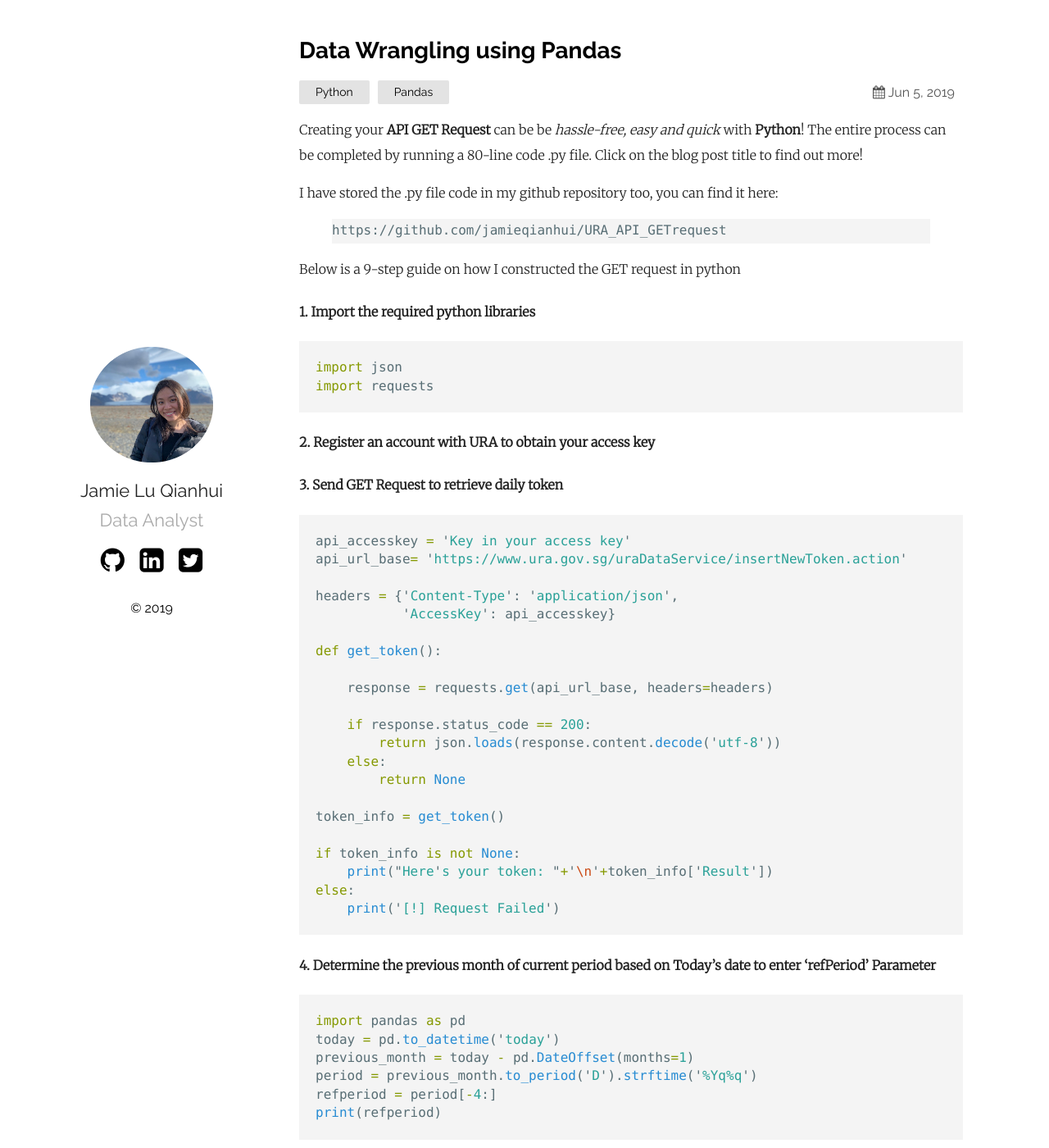
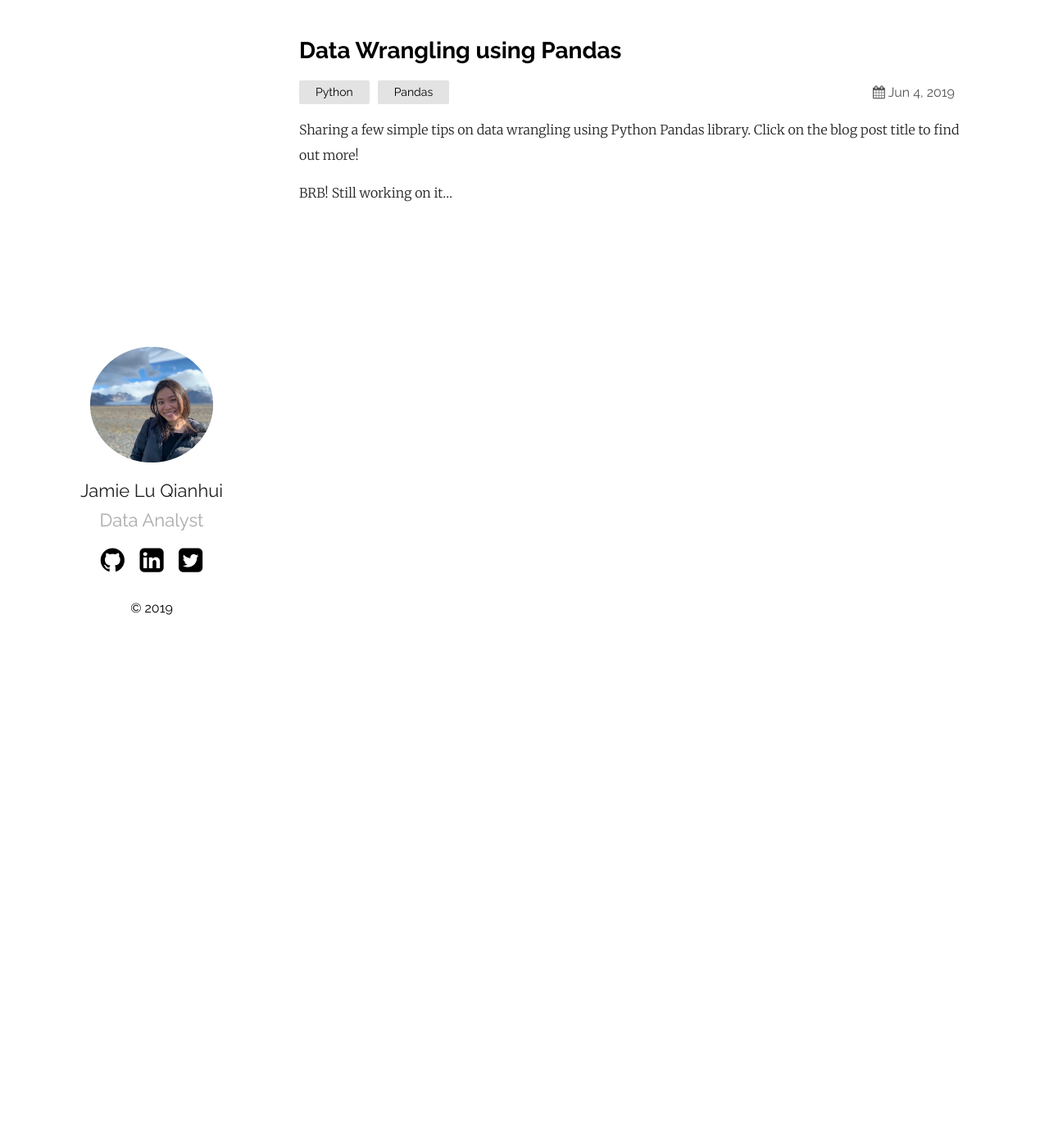
Before and after one commit to jamieqianhui/jamieqianhui.github.io, a Jekyll site: the page built from _posts/2019-06-04-Data-Wrangling-in-Python.markdown, in a window 1280 px wide and 1400 px high. Shown: the whole window at 82% size. Built offline with Jekyll 4.4.1, drawn with Linux system fonts in a browser that asks for light colours; some of the changed text lies outside the part shown.

Commit message:
updated blog post content

````diff
--- a/_posts/2019-06-04-Data-Wrangling-in-Python.markdown
+++ b/_posts/2019-06-04-Data-Wrangling-in-Python.markdown
@@ -1,124 +1,9 @@
 ---
 layout: post
 title:  "Data Wrangling using Pandas"
-date:   2019-06-05 13:24:36 +0800
+date:   2019-06-04 13:24:36 +0800
 categories: Python Pandas
 ---
-Creating your **API GET Request** can be be *hassle-free, easy and quick* with **Python**!
-The entire process can be completed by running a 80-line code .py file. Click on the blog post title to find out more!
+Sharing a few simple tips on data wrangling using Python Pandas library. Click on the blog post title to find out more!
 
-I have stored the .py file code in my github repository too, you can find it here:
-{% highlight html %}
-https://github.com/jamieqianhui/URA_API_GETrequest
-{% endhighlight %}
-
-Below is a 9-step guide on how I constructed the GET request in python
-
-#### 1. Import the required python libraries
-
-```python
-import json
-import requests
-```
-#### 2. Register an account with URA to obtain your access key
-#### 3. Send GET Request to retrieve daily token
-
-```python
-api_accesskey = 'Key in your access key'
-api_url_base= 'https://www.ura.gov.sg/uraDataService/insertNewToken.action'
-
-headers = {'Content-Type': 'application/json',
-           'AccessKey': api_accesskey}
-
-def get_token():
-
-    response = requests.get(api_url_base, headers=headers)
-
-    if response.status_code == 200:
-        return json.loads(response.content.decode('utf-8'))
-    else:
-        return None
-
-token_info = get_token()
-
-if token_info is not None:
-    print("Here's your token: "+'\n'+token_info['Result'])
-else:
-    print('[!] Request Failed')
-```
-
-
-#### 4. Determine the previous month of current period based on Today's date to enter 'refPeriod' Parameter
-
-```python
-import pandas as pd
-today = pd.to_datetime('today')
-previous_month = today - pd.DateOffset(months=1)
-period = previous_month.to_period('D').strftime('%Yq%q')
-refperiod = period[-4:]
-print(refperiod)
-```
-
-#### 5. Send GET Request to retrieve a list of median rentals of private non-landed residential properties based on refPeriod
-
-```python
-api_url_base2= 'https://www.ura.gov.sg/uraDataService/invokeUraDS?service=PMI_Resi_Rental&'
-
-headers2 = {'Content-Type': 'application/json',
-           'AccessKey': api_accesskey,
-           'Token': token_info['Result']}
-
-params = {'refPeriod' : refperiod}
-
-def get_data():
-
-    response = requests.get(api_url_base2, params=params, headers=headers2)
-
-    if response.status_code == 200:
-        return json.loads(response.content.decode('utf-8'))
-    else:
-        return None
-
-data_info = get_data()
-
-if data_info is not None:
-    print("Success! json dataset to convert to csv is embedded in data_info['Result']")
-else:
-    print('[!] Request Failed')
-```
-
-#### 6. Flatten nested data in json file
-
-```python
-from pandas.io.json import json_normalize
-data = data_info['Result']
-flattendata = json_normalize(data,'rental',['project','street','y','x'],errors='ignore')
-```
-
-#### 7. URA Publishes previous month's data; Determine previous month mmYY from period YYqq
-
-```python
-previousMMYY = previous_month.to_period('D').strftime('%m%Y')
-leaseDate = previousMMYY[0:2]+previousMMYY[-2:]
-print(leaseDate)
-```
-#### 8. Get data for the latest month only from a quarterly-period dataset
-
-```python
-LatestMonthData = flattendata.loc[flattendata['leaseDate'] == leaseDate]
-print(LatestMonthData)
-```
-#### 9. Convert json data to .csv file, removing the index number
-
-```python
-LatestMonthData.to_csv('flatten_data_' + leaseDate +'.csv', index=False)
-
-```
-
-## And it's completed! In 80-lines of python code!
-
-Check out the [Jekyll docs][jekyll-docs] for more info on how to get the most out of Jekyll. File all bugs/feature requests at [Jekyll’s GitHub repo][jekyll-gh]. If you have questions, you can ask them on [Jekyll Talk][jekyll-talk].
-
-[jekyll-docs]: https://jekyllrb.com/docs/home
-[jekyll-gh]:   https://github.com/jekyll/jekyll
-[jekyll-talk]: https://talk.jekyllrb.com/
+BRB! Still working on it...
````
